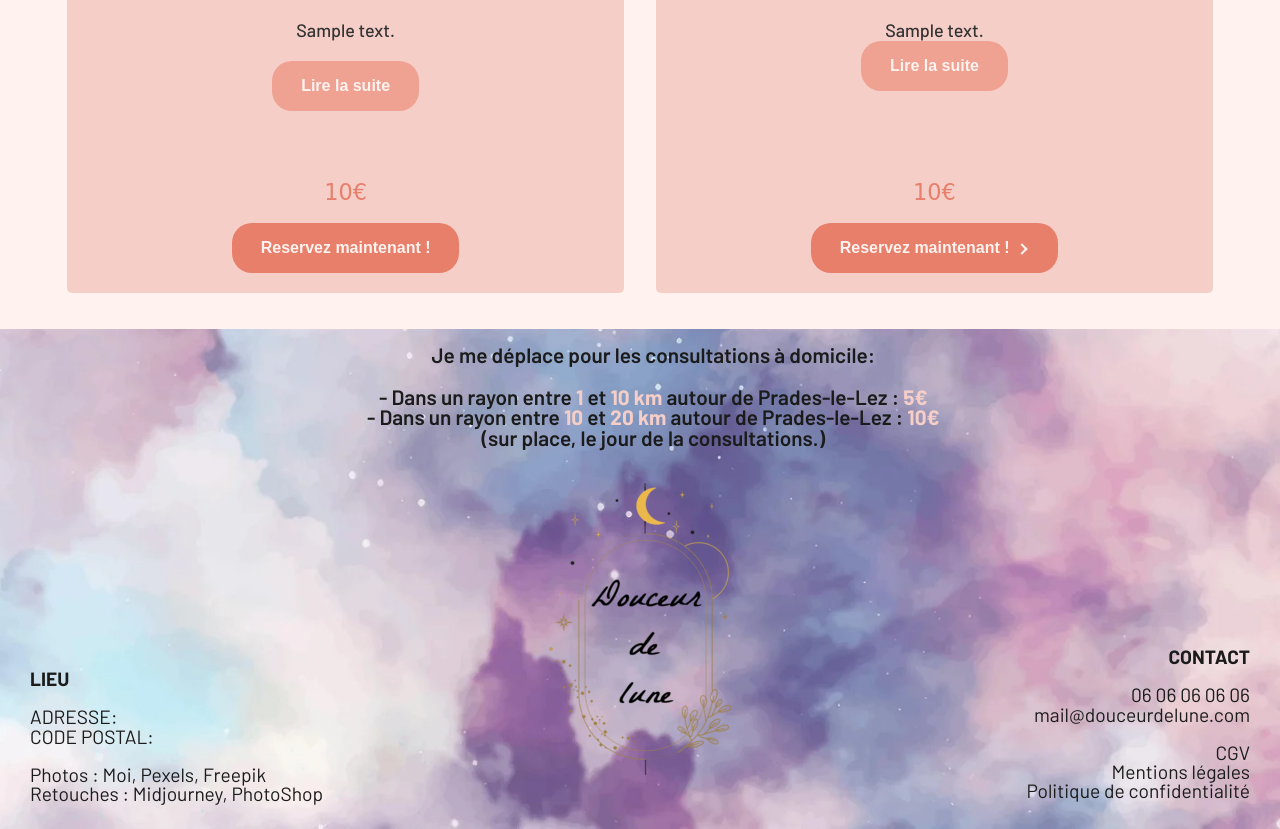
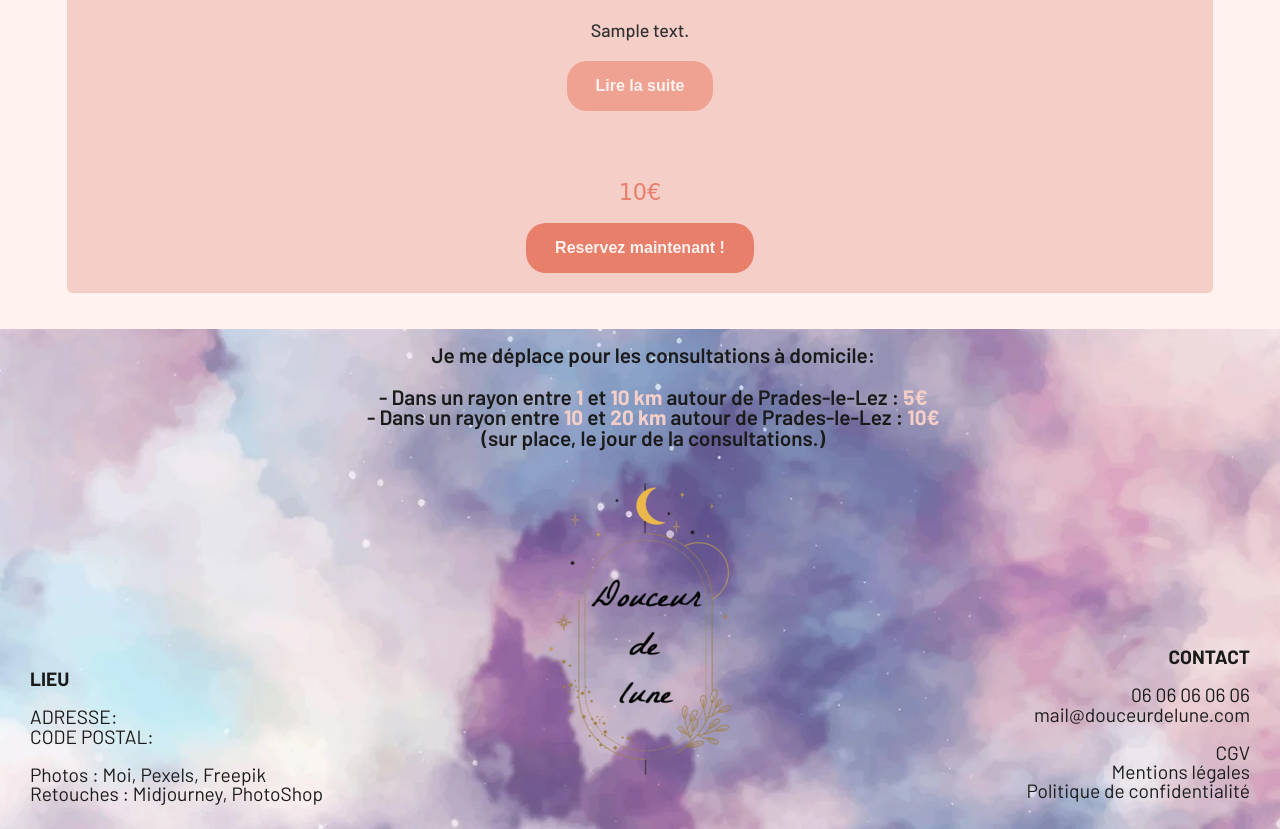
Before and after one commit to Zicka67/DWWMProject, a Symfony app: template templates/pagesInfo/showCours.html.twig in a window 1280 px wide. Shown: the part 637-1466 px from the top of the page. Run offline with Twig, Linux system fonts and the light colour scheme; the template is opened without the code that fills it: most values are stand-ins (such as "Sample title", 1, 10 or a date in 2020); style sheets or scripts are compiled from the project's sources; some libraries are stand-ins or nearby versions; some web fonts are replaced.

Commit message:
Ajustement pour les filtres twig

```diff
--- a/templates/pagesInfo/showCours.html.twig
+++ b/templates/pagesInfo/showCours.html.twig
@@ -12,7 +12,7 @@
 
 <div class="container-margin">
 <div class="container-showCours">
-{% for cours in listeCours %}
+{% for cours in listeCours|slice(0, 3) %}
     <div class="enfant enfant-cours">
         <h2>{{ cours.nomCours }}</h2>
         <div class="img-dim">
@@ -20,8 +20,8 @@
         </div>
 
     <p>
-        {{ cours.description | slice(0, 164) | raw }}
-        <div class="more-text text-hidden">{{ cours.description | slice(164) | raw }}</div>
+        {{ cours.description|slice(0, 164)|raw }}
+        <div class="more-text text-hidden">{{ cours.description|slice(164)|raw }}</div>
     </p>
         <button class="read-more-btn">Lire la suite</button>
 
@@ -39,7 +39,12 @@
         <div class="enfant enfant-cours pastel-blue2">
             <h2>{{ cours.nomCours }}</h2>
             <div class="img-dim"><img class="image-responsive" src="{{ asset('imgVich/' ~ cours.imageName) }}" alt="Images des cours proposés chez Douceur de lune"></div>
-            <p>{{ cours.description | raw  }}</p>
+        <p>
+            {{ cours.description|slice(0, 290)|raw }}
+            <div class="more-text text-hidden">{{ cours.description|slice(290)|raw }}</div>
+        </p>
+
+        <button class="read-more-btn">Lire la suite</button>
             <p class="price2">{{ cours.prix }}€</p>
             <a class="details-link" href="{{ path('detailCours', {templateName: cours.slugCours}) }}">
                 <button class="buttonMore">
@@ -52,23 +57,15 @@
         </div>
     {% endfor %}
 
-  {% for cours in listeCours %}
-    <div class="enfant enfant-cours">
+  {% for cours in listeCours|slice(6, 3) %}
+        <div class="enfant enfant-cours pastel-blue1">
             <h2>{{ cours.nomCours }}</h2>
-        <div class="img-dim">
-            <img class="image-responsive" src="{{ asset('imgVich/' ~ cours.imageName) }}" alt="Images des cours proposés chez Douceur de lune">
-        </div>
-
-        <p>
-            {{ cours.description | slice(0, 150) | raw }}
-            <span class="text-hidden">{{ cours.description | slice(150) | raw }}</span>
-        </p>
-
-        <button class="read-more-btn">Lire la suite</button>
+            <div class="img-dim"><img class="image-responsive" src="{{ asset('imgVich/' ~ cours.imageName) }}" alt="Images des cours proposés chez Douceur de lune"></div>
+            <p>{{ cours.description | raw  }}</p>
             <p class="price2">{{ cours.prix }}€</p>
             <a class="details-link" href="{{ path('detailCours', {templateName: cours.slugCours}) }}">
                 <button class="buttonMore">
-            Reservez maintenant !
+                En savoir plus !
                     <div class="arrow-wrapper">
                         <div class="arrow"></div>
                     </div>
```
Lines whose indentation alone changed are shown as unchanged.
